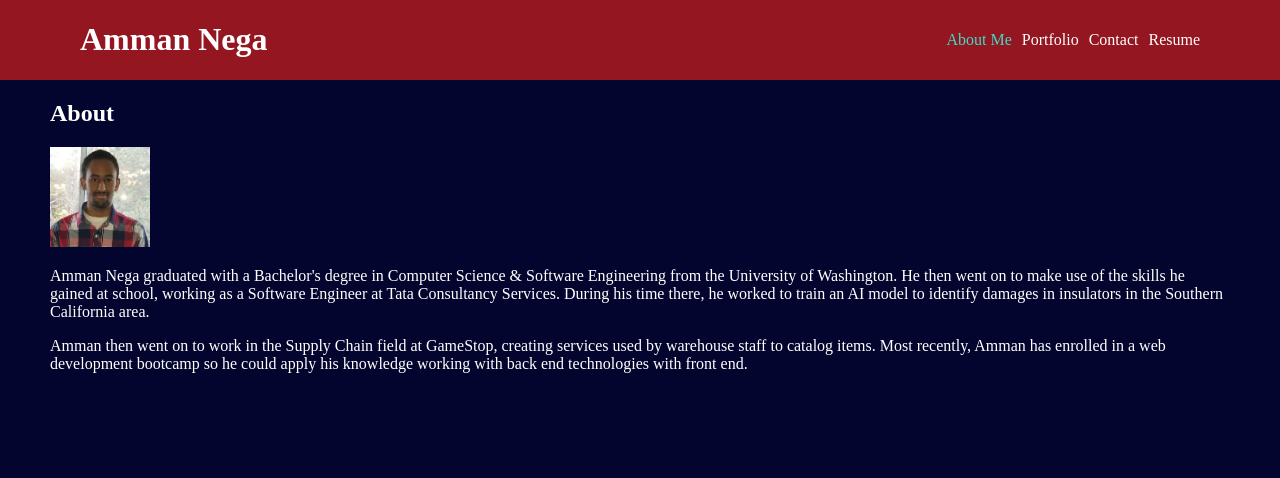
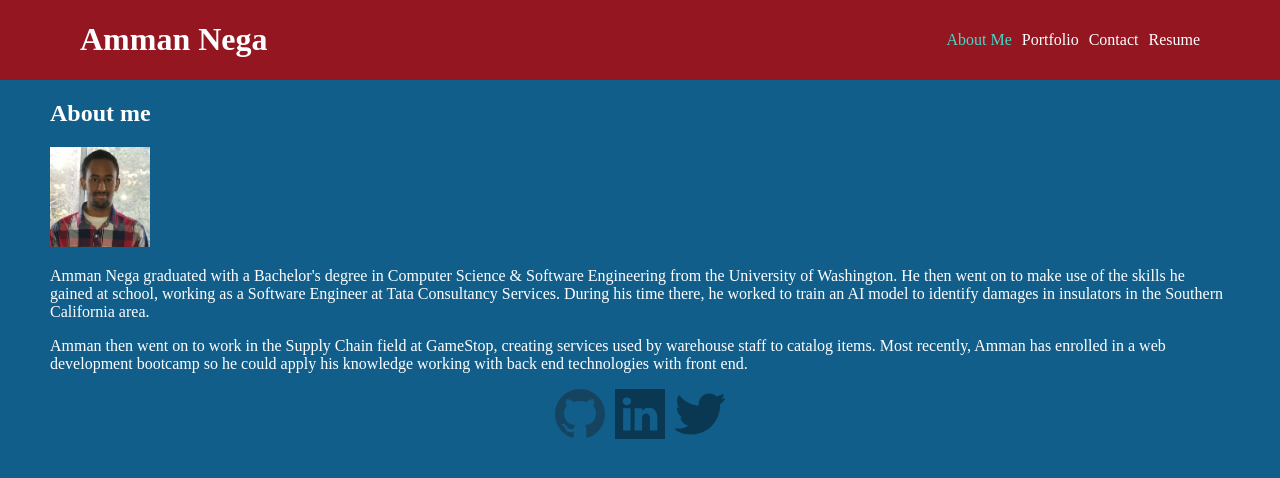
Before and after one commit to amman98/amman-software-developer-portfolio, a React (Create React App) app: page / in a window 1280 px wide. Shown: the top 478 px of the page. Built offline with nearby package versions, Linux system fonts and the light colour scheme.

Commit message:
added footer section with links to various profiles

```diff
--- a/src/App.css
+++ b/src/App.css
@@ -1,5 +1,5 @@
 body {
-    background-color: #04052E;
+    background-color: #125E8A;
     color: white;
     margin: 0;
     padding: 0;
--- a/src/App.js
+++ b/src/App.js
@@ -1,6 +1,7 @@
 import { BrowserRouter as Router, Routes, Route } from "react-router-dom";
 import './App.css';
 import Header from './components/Header';
+import Footer from './components/Footer';
 import About from './pages/About';
 import Portfolio from './pages/Portfolio';
 import Contact from './pages/Contact';
@@ -16,7 +17,7 @@ function App() {
         <Route path="/contact" element={<Contact/>} />
         <Route path="/resume" element={<Resume />}/>
       </Routes>
-
+      <Footer />
     </Router>
   );
 }
--- /dev/null
+++ b/src/components/Footer/index.js
@@ -0,0 +1,22 @@
+import React from 'react';
+import github from '../../images/github-logo.svg';
+import linkedin from '../../images/linked-in-logo.svg';
+import twitter from '../../images/twitter-logo.svg';
+import './style.css';
+
+export default function Resume() {
+
+    return (
+        <div className="footer">
+            <a target="_blank" href="https://github.com/amman98">
+                <img className='footer-icon' src={github} alt="GitHub profile" />
+            </a>
+            <a target="_blank" href="https://www.linkedin.com/in/amman-nega/">
+                <img className='footer-icon' src={linkedin} alt="LinkedIn profile" />
+            </a>
+            <a target="_blank" href="https://twitter.com/JCailton">
+                <img className='footer-icon' src={twitter} alt="twitter profile" />
+            </a>
+        </div>
+    );
+}
--- /dev/null
+++ b/src/components/Footer/style.css
@@ -0,0 +1,19 @@
+.footer {
+    text-align: center;
+}
+
+.footer > * {
+    margin-left: 5px;
+    margin-right: 5px;
+}
+
+.footer-icon {
+    width: 50px;
+    height: 50px;
+    transition: all 1.5s ease;
+    opacity: 0.4;
+}
+
+.footer-icon:hover {
+    opacity: 1.0;
+}
--- a/src/pages/About/index.js
+++ b/src/pages/About/index.js
@@ -5,7 +5,7 @@ import profilePicture from '../../images/ProfilePhoto.jpeg';
 export default function About() {
     return (
         <div className="main-section">
-            <h2>About</h2>
+            <h2>About me</h2>
             <img className="profile-image" src={profilePicture} alt="profile picture" />
             <p>Amman Nega graduated with a Bachelor's degree in Computer Science & Software Engineering from the University of Washington. He then went on to make use of the skills he gained at school, working as a Software Engineer at Tata Consultancy Services. During his time there, he worked to train an AI model to identify damages in insulators in the Southern California area.</p>
 
```
Also changed, not shown: src/images/linked-in-logo.svg (added), src/images/twitter-logo.svg (added).
